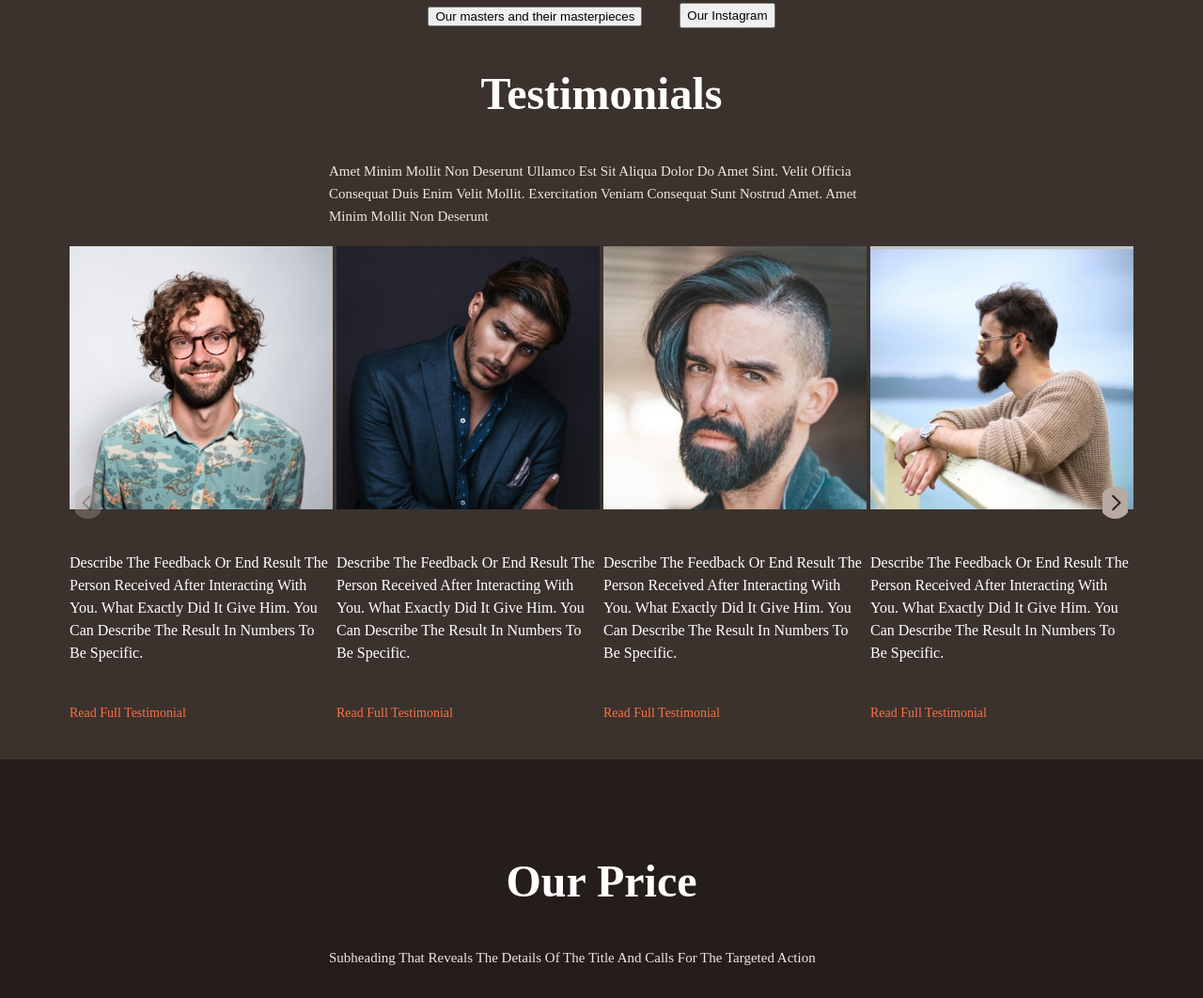
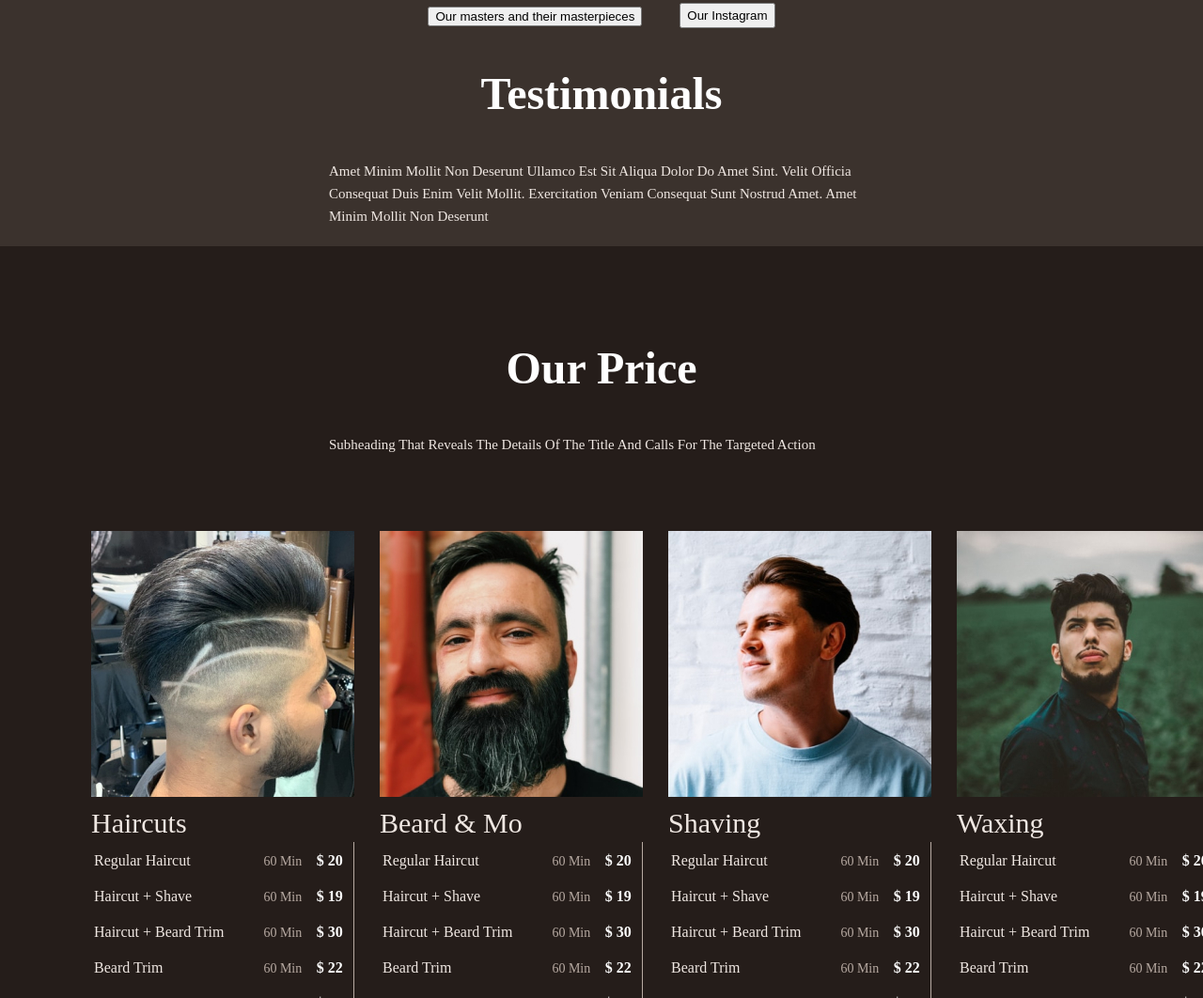
Before and after one commit to rmartynau/barber-project-webpack, a website built with webpack: page src/index.html in a window 1280 px wide. Shown: the part 2460-3522 px from the top of the page at 94% size. Built offline with nearby package versions, Linux system fonts and the light colour scheme; a web font is replaced by a local one.

Commit message:
remove barbers swiper

```diff
--- /dev/null
+++ b/src/components/card/card.js
@@ -0,0 +1 @@
+import './card.scss';
--- a/src/index.html
+++ b/src/index.html
@@ -180,7 +180,6 @@
             <h2 class="h2 text-center">
               Testimonials
             </h2>
-
             <h4 class="h4-subtitle subtitle2">
               Amet minim mollit non deserunt ullamco est sit aliqua dolor do amet sint.
               Velit officia consequat duis enim velit mollit.
@@ -188,99 +187,8 @@
             </h4>
           </div>
         </div>
-        <div class="barbers-banner swiper">
-          <div class="swiper-wrapper">
-            <div class="swiper-slide">
-              <div class="barbers-banner__item">
-                <div class="barber-item">
-                    <img src="./src/assets/images/barbers/barber1.jpg" alt="barber1">
-                    <h6 class="subtitle1">
-                      Describe the feedback or end result the person received after interacting with you.
-                      What exactly did it give him.
-                      You can describe the result in numbers to be specific.
-                    </h6>
-                    <a class="barber-item__link a4" href="#">Read full testimonial</a>
-                </div>
 
-                <div class="barber-item">
-                    <img src="./src/assets/images/barbers/barber2.jpg" alt="barber2">
-                    <h6 class="subtitle1">
-                      Describe the feedback or end result the person received after interacting with you.
-                      What exactly did it give him.
-                      You can describe the result in numbers to be specific.
-                    </h6>
-                    <a class="barber-item__link a4" href="#">Read full testimonial</a>
-                </div>
 
-                <div class="barber-item">
-                    <img src="./src/assets/images/barbers/barber3.jpg" alt="barber3">
-                    <h6 class="subtitle1">
-                      Describe the feedback or end result the person received after interacting with you.
-                      What exactly did it give him.
-                      You can describe the result in numbers to be specific.
-                    </h6>
-                    <a class="barber-item__link a4" href="#">Read full testimonial</a>
-                </div>
-
-                <div class="barber-item">
-                    <img src="./src/assets/images/barbers/barber4.jpg" alt="barber4">
-                    <h6 class="subtitle1">
-                      Describe the feedback or end result the person received after interacting with you.
-                      What exactly did it give him.
-                      You can describe the result in numbers to be specific.
-                    </h6>
-                    <a class="barber-item__link a4" href="#">Read full testimonial</a>
-                </div>
-              </div>
-            </div>
-            <div class="swiper-slide">
-              <div class="barbers-banner__item">
-                  <div class="barber-item">
-                    <img src="./src/assets/images/barbers/barber1.jpg" alt="barber1">
-                    <h6 class="subtitle1">
-                      Describe the feedback or end result the person received after interacting with you.
-                      What exactly did it give him.
-                      You can describe the result in numbers to be specific.
-                    </h6>
-                    <a class="barber-item__link a4" href="#">Read full testimonial</a>
-                  </div>
-
-                  <div class="barber-item">
-                    <img src="./src/assets/images/barbers/barber2.jpg" alt="barber2">
-                    <h6 class="subtitle1">
-                      Describe the feedback or end result the person received after interacting with you.
-                      What exactly did it give him.
-                      You can describe the result in numbers to be specific.
-                    </h6>
-                    <a class="barber-item__link a4" href="#">Read full testimonial</a>
-                  </div>
-
-                  <div class="barber-item">
-                    <img src="./src/assets/images/barbers/barber3.jpg" alt="barber3">
-                    <h6 class="subtitle1">
-                      Describe the feedback or end result the person received after interacting with you.
-                      What exactly did it give him.
-                      You can describe the result in numbers to be specific.
-                    </h6>
-                    <a class="barber-item__link a4" href="#">Read full testimonial</a>
-                  </div>
-
-                  <div class="barber-item">
-                    <img src="./src/assets/images/barbers/barber4.jpg" alt="barber4">
-                    <h6 class="subtitle1">
-                      Describe the feedback or end result the person received after interacting with you.
-                      What exactly did it give him.
-                      You can describe the result in numbers to be specific.
-                    </h6>
-                    <a class="barber-item__link a4" href="#">Read full testimonial</a>
-                  </div>
-              </div>
-            </div>
-            </div>
-            <div class="swiper-button-next barbers-banner__next-btn"></div>
-            <div class="swiper-button-prev barbers-banner__prev-btn"></div>
-          </div>
-        </div>
       </div>
      </section>
 
--- a/src/index.js
+++ b/src/index.js
@@ -11,7 +11,7 @@ import './components/button/button';
 import './components/benefits/benefits';
 import './components/about-us/about-us';
 import './components/testimonials/testimonials';
-import './components/barbers-banner/barbers-banner';
+import './components/card/card';
 import './components/price/price';
 import './components/consultation/consultation';
 import './components/form/form';
```
Also changed, not shown: src/components/card/card.scss (added).
